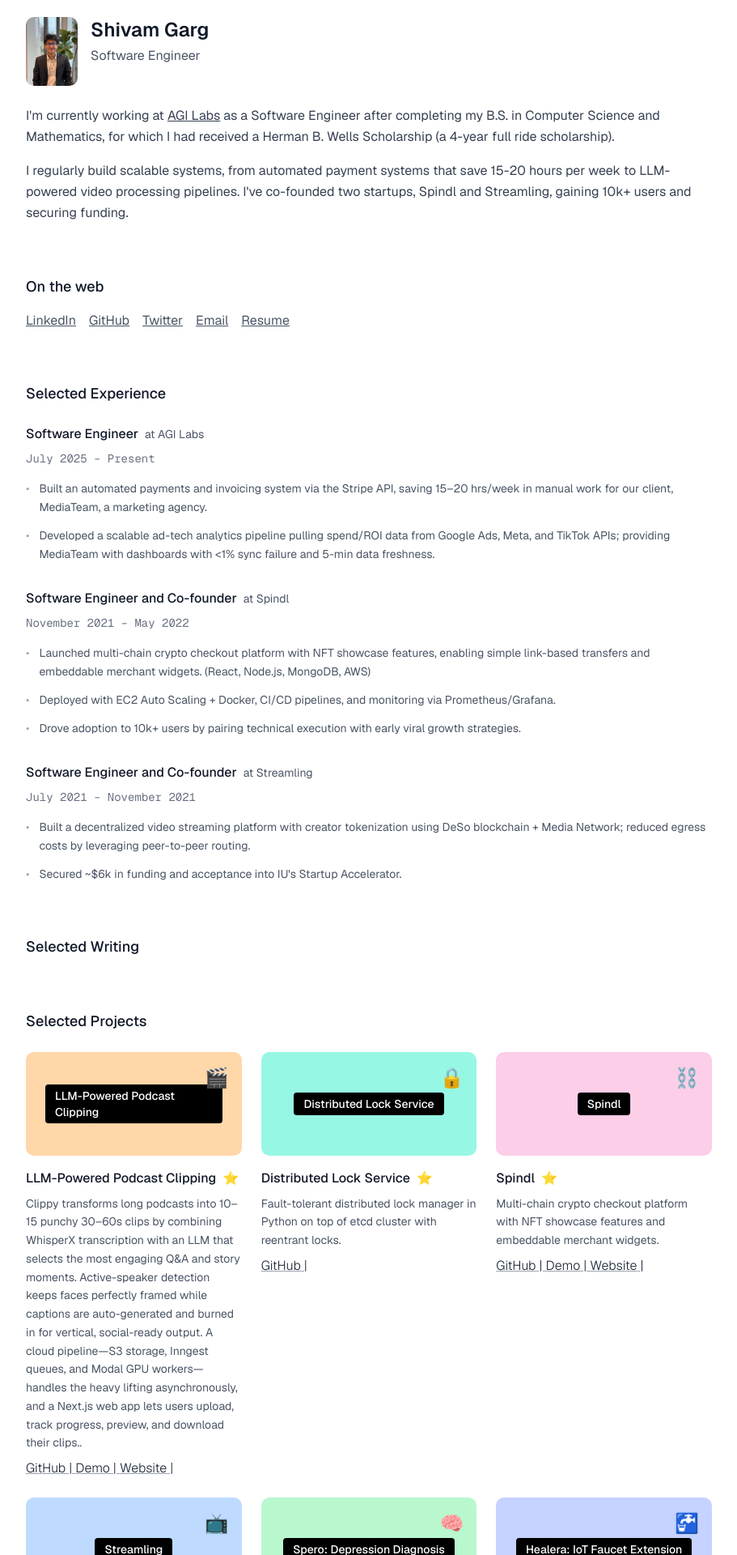
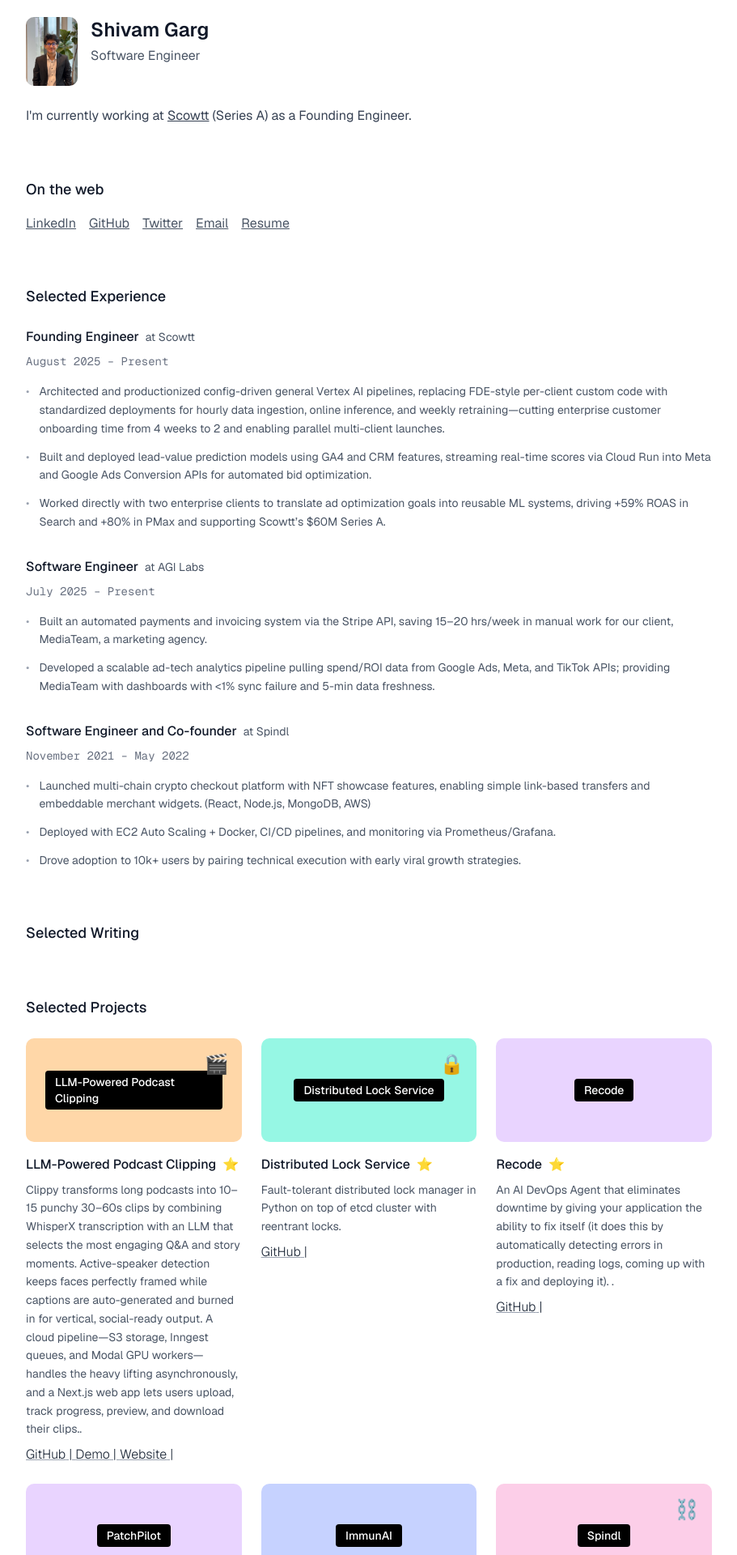
Before and after one commit to 22shivam/personal-website-redesign, a Next.js app: page / in a window 1280 px wide. Shown: the part 120-2040 px from the top of the page at 81% size, without its empty margins (184-1095 px from the left). Built offline with nearby package versions, Linux system fonts and the light colour scheme.

Commit message:
updated some things

```diff
--- a/app/experience/page.tsx
+++ b/app/experience/page.tsx
@@ -2,6 +2,16 @@ import { Navigation } from "@/components/navigation"
 import { Footer } from "@/components/footer"
 
 const experiences = [
+  {
+    period: "August 2025 – Present",
+    title: "Founding Engineer",
+    company: "Scowtt",
+    description: [
+      "Architected and productionized config-driven general Vertex AI pipelines, replacing FDE-style per-client custom code with standardized deployments for hourly data ingestion, online inference, and weekly retraining—cutting enterprise customer onboarding time from 4 weeks to 2 and enabling parallel multi-client launches.",
+      "Built and deployed lead-value prediction models using GA4 and CRM features, streaming real-time scores via Cloud Run into Meta and Google Ads Conversion APIs for automated bid optimization.",
+      "Worked directly with two enterprise clients to translate ad optimization goals into reusable ML systems, driving +59% ROAS in Search and +80% in PMax and supporting Scowtt’s $60M Series A."
+    ],
+  },
   {
     period: "July 2025 – Present",
     title: "Software Engineer",
--- a/app/page.tsx
+++ b/app/page.tsx
@@ -22,6 +22,16 @@ const selectedWriting = [
 
 const selectedExperiences = [
   {
+    period: "August 2025 – Present",
+    title: "Founding Engineer",
+    company: "Scowtt",
+    description: [
+      "Architected and productionized config-driven general Vertex AI pipelines, replacing FDE-style per-client custom code with standardized deployments for hourly data ingestion, online inference, and weekly retraining—cutting enterprise customer onboarding time from 4 weeks to 2 and enabling parallel multi-client launches.",
+      "Built and deployed lead-value prediction models using GA4 and CRM features, streaming real-time scores via Cloud Run into Meta and Google Ads Conversion APIs for automated bid optimization.",
+      "Worked directly with two enterprise clients to translate ad optimization goals into reusable ML systems, driving +59% ROAS in Search and +80% in PMax and supporting Scowtt’s $60M Series A."
+    ],
+  },
+  {
     period: "July 2025 – Present",
     title: "Software Engineer",
     company: "AGI Labs",
@@ -40,15 +50,15 @@ const selectedExperiences = [
       "Drove adoption to 10k+ users by pairing technical execution with early viral growth strategies.",
     ],
   },
-  {
-    period: "July 2021 – November 2021",
-    title: "Software Engineer and Co-founder",
-    company: "Streamling",
-    description: [
-      "Built a decentralized video streaming platform with creator tokenization using DeSo blockchain + Media Network; reduced egress costs by leveraging peer-to-peer routing.",
-      "Secured ~$6k in funding and acceptance into IU's Startup Accelerator.",
-    ],
-  },
+  // {
+  //   period: "July 2021 – November 2021",
+  //   title: "Software Engineer and Co-founder",
+  //   company: "Streamling",
+  //   description: [
+  //     "Built a decentralized video streaming platform with creator tokenization using DeSo blockchain + Media Network; reduced egress costs by leveraging peer-to-peer routing.",
+  //     "Secured ~$6k in funding and acceptance into IU's Startup Accelerator.",
+  //   ],
+  // },
 ]
 
 export default function HomePage() {
--- a/components/about-section.tsx
+++ b/components/about-section.tsx
@@ -4,15 +4,9 @@ export function AboutSection() {
       <p>
         I'm currently working at{" "}
         <a href="#" className="underline">
-          AGI Labs
+          Scowtt
         </a>{" "}
-        as a Software Engineer after completing my B.S. in Computer Science and Mathematics, for which I had received a Herman B. Wells Scholarship (a 4-year full ride scholarship).
-      </p>
-
-      <p>
-        I regularly build scalable systems, from automated payment systems
-        that save 15-20 hours per week to LLM-powered video processing pipelines. I've co-founded two startups,
-        Spindl and Streamling, gaining 10k+ users and securing funding.
+        (Series A) as a Founding Engineer.
       </p>
     </div>
   )
--- a/components/navigation.tsx
+++ b/components/navigation.tsx
@@ -10,12 +10,12 @@ export function Navigation() {
           </Link>
 
           <div className="flex flex-wrap items-center gap-4 sm:gap-6 lg:gap-8">
-            <Link
+            {/* <Link
               href="/about"
               className="text-sm sm:text-base text-gray-600 hover:text-gray-900 underline decoration-gray-300 hover:decoration-gray-600 transition-colors"
             >
               About
-            </Link>
+            </Link> */}
             <Link
               href="/articles"
               className="text-sm sm:text-base text-gray-600 hover:text-gray-900 underline decoration-gray-300 hover:decoration-gray-600 transition-colors"
--- a/data/projects.ts
+++ b/data/projects.ts
@@ -32,6 +32,48 @@ export const projects = [
       {
         label: "GitHub",
         url: "https://github.com/22shivam/distributed-lock-etcd",
+      },
+    ],
+  },
+  {
+    id: "Recode",
+    title: "Recode",
+    description: "An AI DevOps Agent that eliminates downtime by giving your application the ability to fix itself (it does this by automatically detecting errors in production, reading logs, coming up with a fix and deploying it). ",
+    color: "bg-purple-200",
+    icon: "",
+    starred: true,
+    links: [
+      {
+        label: "GitHub",
+        url: "https://github.com/22shivam/recode",
+      },
+    ],
+  },
+  {
+    id: "PatchPilot",
+    title: "PatchPilot",
+    description: "An autonomous AI engineer/agent that automatically fixes bugs and adds features whenever a GitHub issue is raised, powered by Daytona sandboxes.",
+    color: "bg-purple-200",
+    icon: "",
+    starred: true,
+    links: [
+      {
+        label: "GitHub",
+        url: "https://github.com/22shivam/daytona-hacksprint-issue-fixer",
+      },
+    ],
+  },
+  {
+    id: "ImmunAI",
+    title: "ImmunAI",
+    description: "An adversarial security platform powered by an autonomous attack agent that red-teams production AI agents. It autonomously discovers vulnerabilities, builds exploits, and generates novel attack vectors for agents in real time.",
+    color: "bg-indigo-200",
+    icon: "",
+    starred: true,
+    links: [
+      {
+        label: "GitHub",
+        url: "https://github.com/22shivam/immun-ai",
       },
     ],
   },
@@ -74,7 +116,7 @@ export const projects = [
   {
     id: "spero-ml",
     title: "Spero: Depression Diagnosis",
-    description: "LSTM Network + CNN (95% accuracy) for early diagnosis of major depressive disorder",
+    description: "LSTM Network + CNN (95% accuracy) for early diagnosis of major depressive disorder. Published in a journal and won a bunch of research competitions",
     color: "bg-green-200",
     icon: "🧠",
     starred: true,
```
Also changed, not shown: 1 other file (tests, documents, lock files or other folders).
